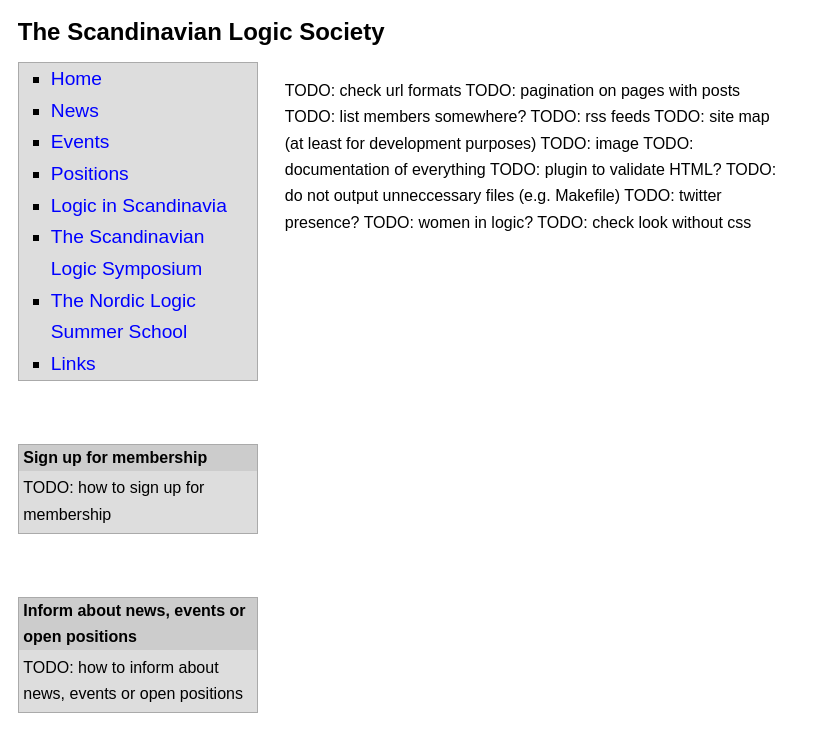
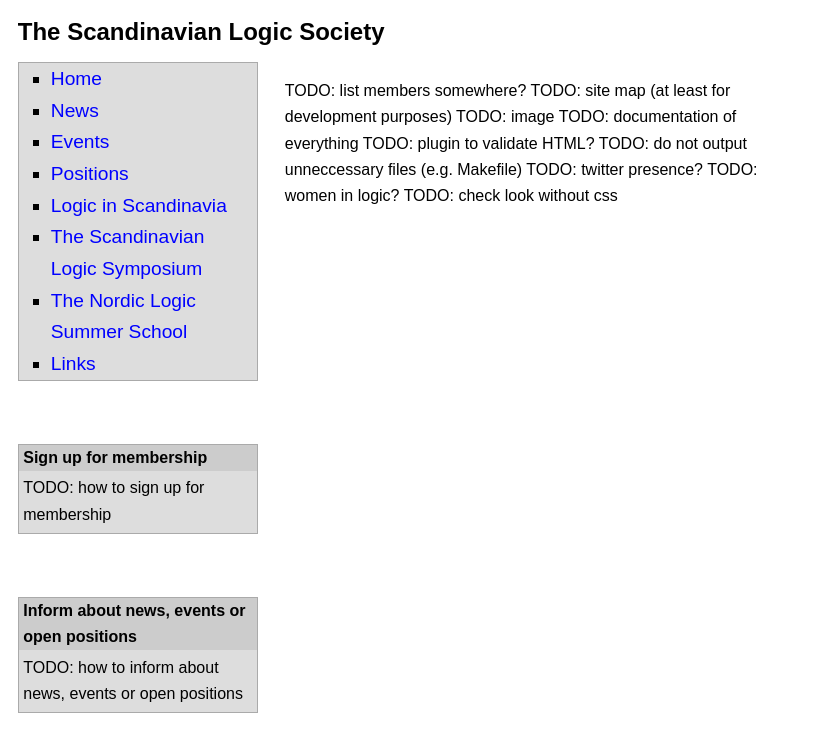
Before and after one commit to scandinavianlogic/scandinavianlogic.github.io, a Jekyll site: the page built from TODO.md, in a window 1280 px wide. Shown: the top 752 px of the page, without its empty margins (0-820 px from the left). Built offline with Jekyll 4.4.1, drawn with Linux system fonts in a browser that asks for light colours; our own code applies the rules of GitHub Pages for plain Markdown files.

Commit message:
removed TODOs

```diff
--- a/TODO.md
+++ b/TODO.md
@@ -1,9 +1,6 @@
 ---
 ---
-{{ "TODO: check url formats" | log_warning }}
-{{ "TODO: pagination on pages with posts" | log_warning }}
 {{ "TODO: list members somewhere?" | log_warning }}
-{{ "TODO: rss feeds" | log_warning }}
 {{ "TODO: site map (at least for development purposes)" | log_warning }}
 {{ "TODO: image" | log_warning }}
 {{ "TODO: documentation of everything" | log_warning }}
```
